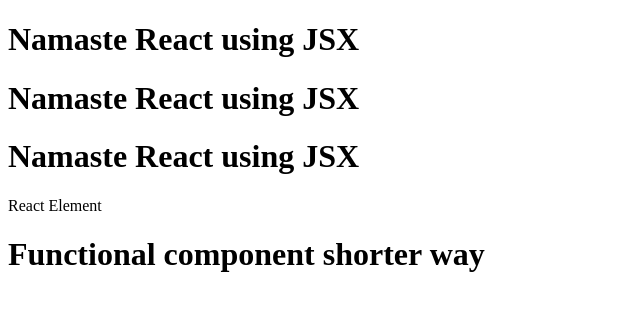
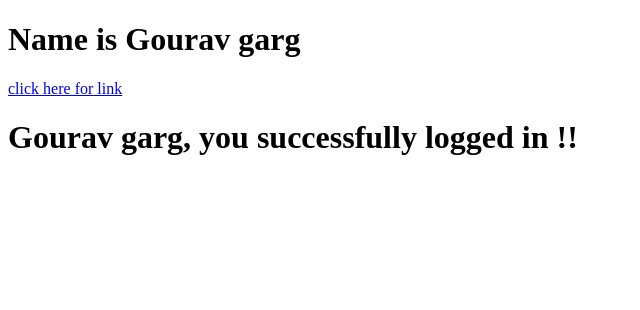
Before and after one commit to Gourav094/HungerHub, a React (Vite) app: page / in a window 1280 px wide. Shown: the top 310 px of the page, without its empty margins (0-640 px from the left). Built offline with nearby package versions, Linux system fonts and the light colour scheme.

Commit message:
practise example

```diff
--- a/App.js
+++ b/App.js
@@ -61,3 +61,43 @@
 )
 
 // root.render(<ReactComponent/>)
+
+
+
+
+// Lets see one example
+
+
+const user = {
+    firstname : 'Gourav',
+    lastname: 'garg'
+};
+
+function getName(){
+    return user.firstname + ' ' + user.lastname;
+}
+
+const name = (
+    <h1>Name is {getName()}</h1>
+)
+
+const Link = (
+    <a href="https://www.reactjs.org">click here for link</a>
+)
+
+const image = (
+    <img src="#hkdjf"></img>
+)
+
+const UserName = () => (
+    <div>
+        {name}
+        {Link}
+        <h1>
+            {getName()}, you successfully logged in !!
+        </h1>
+    </div>
+)
+
+// const root = ReactDOM.createRoot(document.getElementById("root"));
+root.render(<UserName/>);
```
